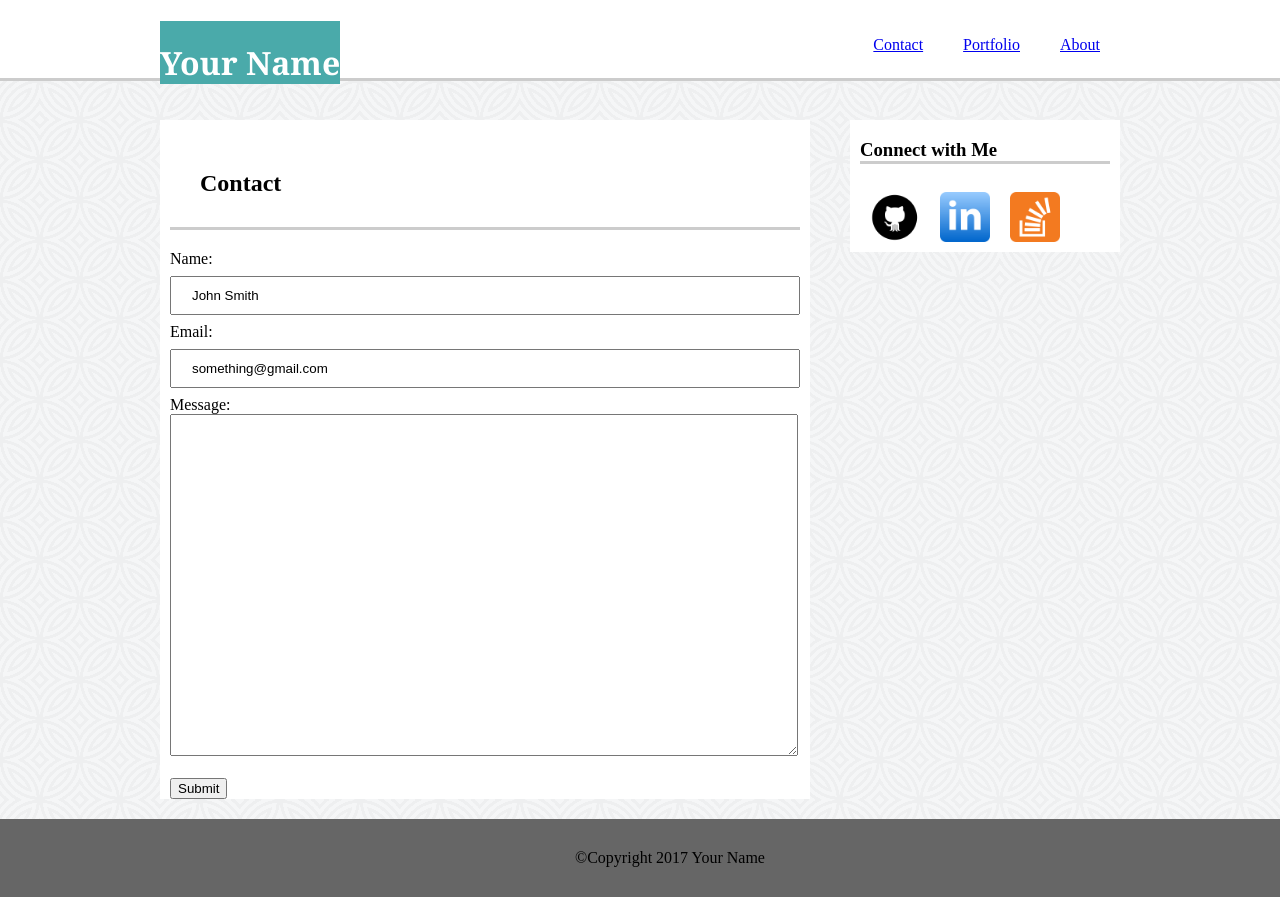
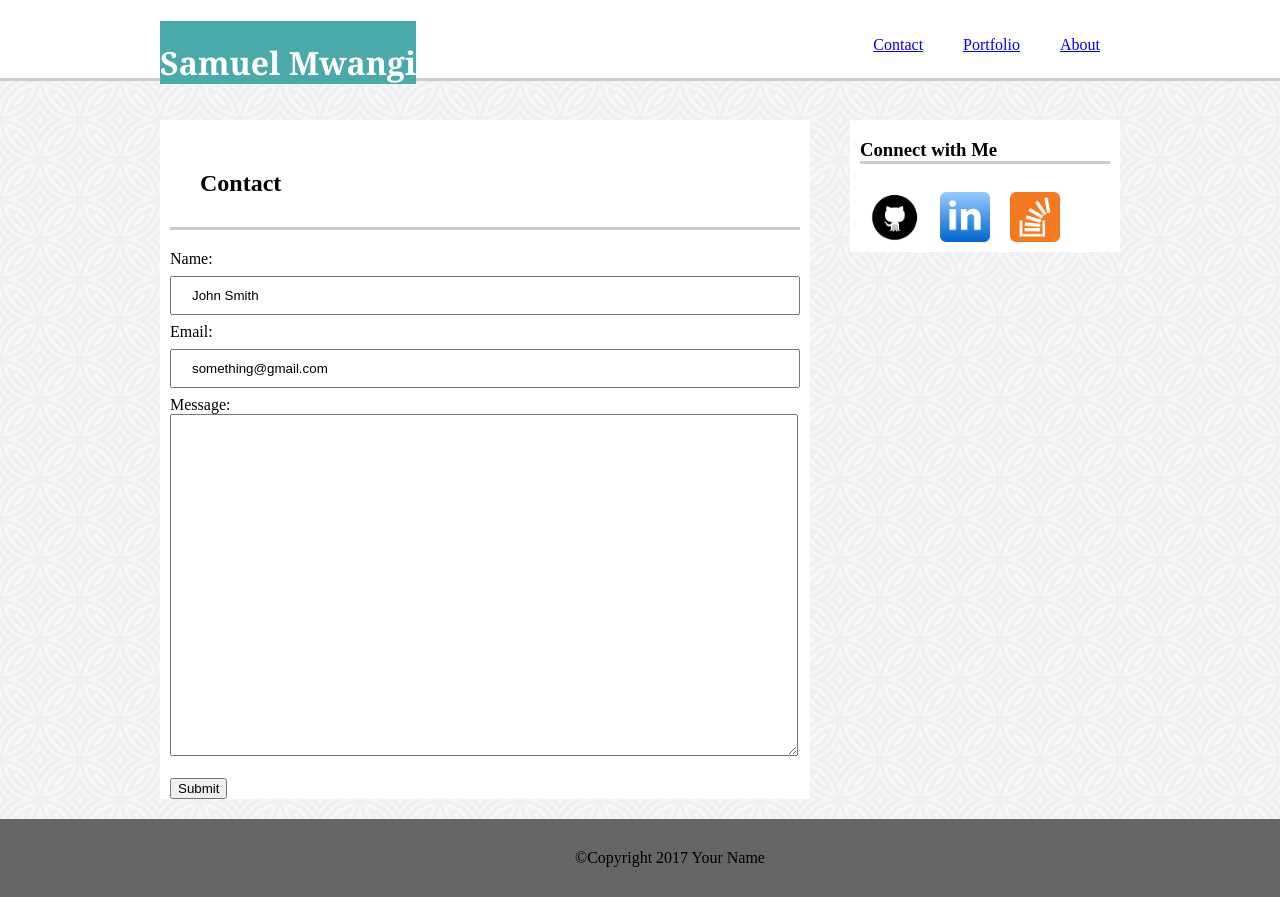
Before and after one commit to kimonjo67/Media, a plain HTML site: page contact.html in a window 1280 px wide. Shown: the top 897 px of the page. Drawn offline with Linux system fonts and the light colour scheme.

```diff
--- a/contact.html
+++ b/contact.html
@@ -6,7 +6,7 @@
 </head>
 <body>
 	<header>
-		<div class="nav"><h1>Your Name</h1>
+		<div class="nav"><h1>Samuel Mwangi</h1>
 			<div class="topright">
 				<ul>
 				<li id="about"><a href="index.html">About</a></li>
```
Also changed, not shown: index.html (+1 -1 lines), portfolio.html (+1 -1 lines).
